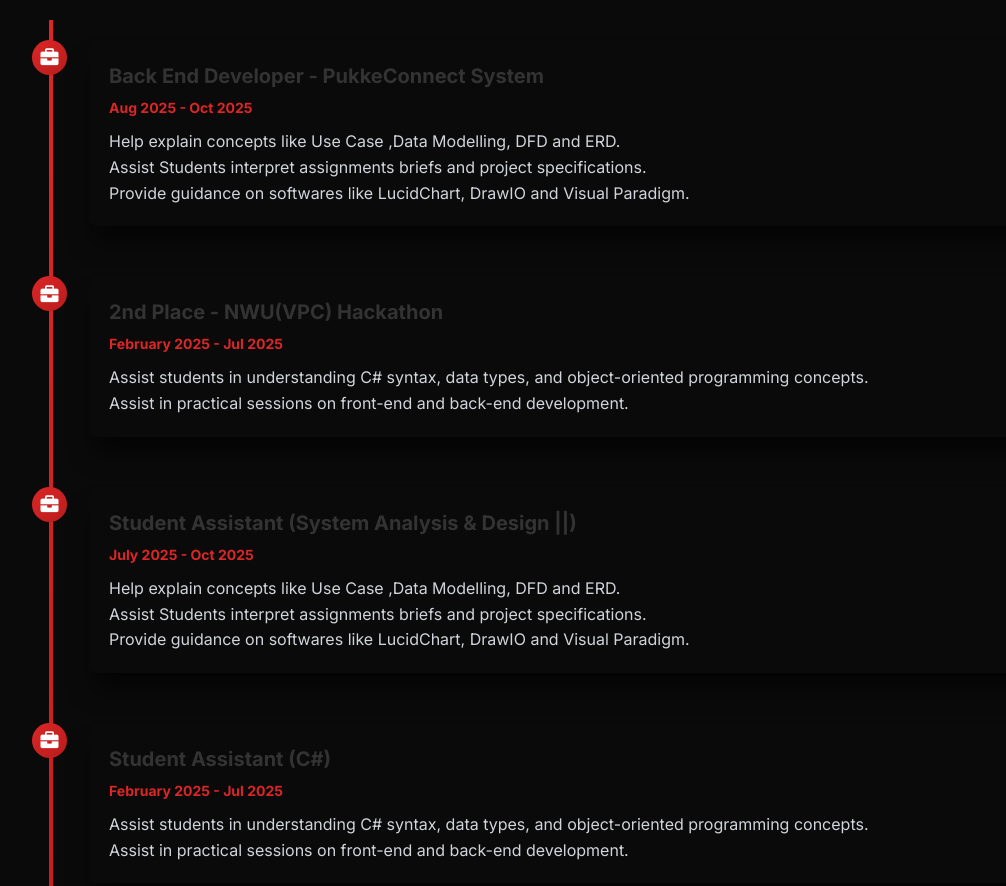
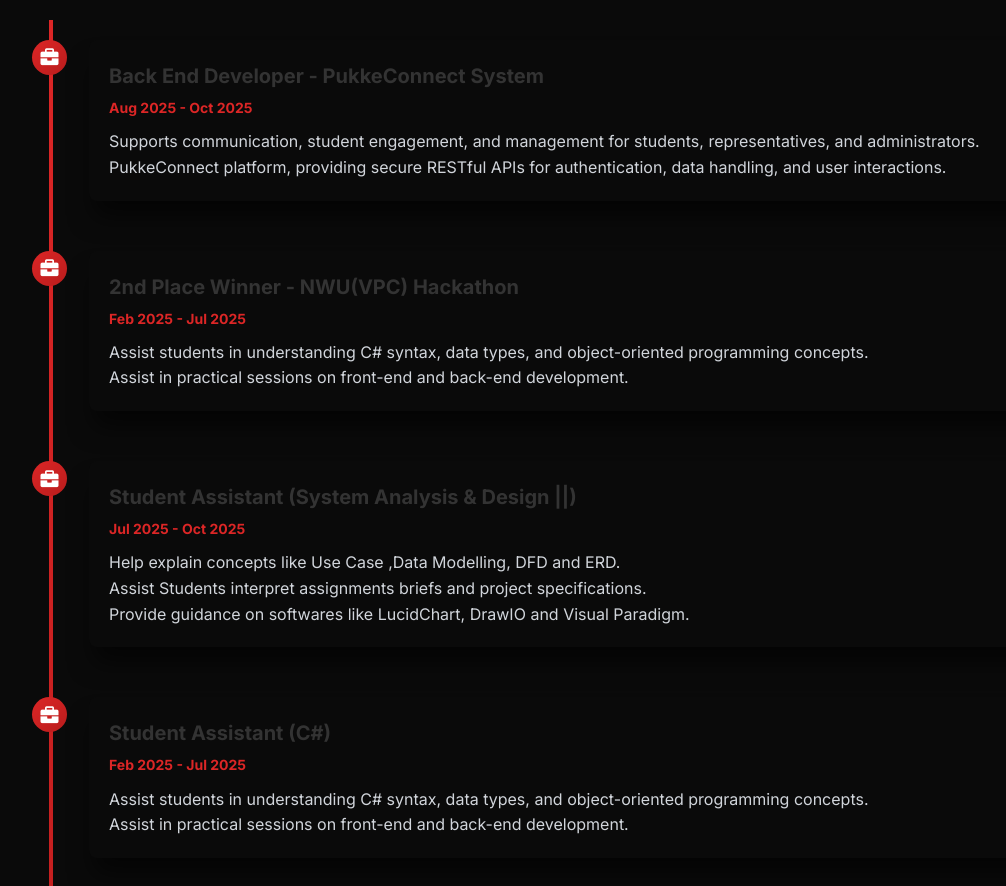
Before and after one commit to Tebogo17/Portfolio-Website, a plain HTML site: page index.html in a window 1280 px wide. Shown: the part 5300-6186 px from the top of the page, without its empty margins (99-1105 px from the left). Drawn offline with nearby package versions, Linux system fonts and the light colour scheme.

Commit message:
Updating portfolio wesite

```diff
--- a/index.html
+++ b/index.html
@@ -665,9 +665,8 @@
                     <div class="timeline-content">
                         <h3>Back End Developer - PukkeConnect System</h3>
                         <span class="timeline-date">Aug 2025 - Oct 2025</span>
-                        <p>Help explain concepts like Use Case ,Data Modelling, DFD and ERD.</p>
-                        <p>Assist Students interpret assignments briefs and project specifications.</p>
-                        <p>Provide guidance on softwares like LucidChart, DrawIO and Visual Paradigm.</p>
+                        <p>Supports communication, student engagement, and management for students, representatives, and administrators.</p>
+                        <p>PukkeConnect platform, providing secure RESTful APIs for authentication, data handling, and user interactions.</p>
                     </div>
                 </div>
                  <div class="timeline-item">
@@ -675,8 +674,8 @@
                         <i class="fas fa-briefcase"></i>
                     </div>
                     <div class="timeline-content">
-                        <h3>2nd Place - NWU(VPC) Hackathon</h3>
-                        <span class="timeline-date">February 2025 - Jul 2025</span>
+                        <h3>2nd Place Winner - NWU(VPC) Hackathon</h3>
+                        <span class="timeline-date">Feb 2025 - Jul 2025</span>
                         <p>Assist students in understanding C# syntax, data types, and object-oriented programming concepts.</p>
                         <p>Assist in practical sessions on front-end and back-end development.</p>
                     </div>
@@ -687,7 +686,7 @@
                     </div>
                     <div class="timeline-content">
                         <h3>Student Assistant (System Analysis & Design ||)</h3>
-                        <span class="timeline-date">July 2025 - Oct 2025</span>
+                        <span class="timeline-date">Jul 2025 - Oct 2025</span>
                         <p>Help explain concepts like Use Case ,Data Modelling, DFD and ERD.</p>
                         <p>Assist Students interpret assignments briefs and project specifications.</p>
                         <p>Provide guidance on softwares like LucidChart, DrawIO and Visual Paradigm.</p>
@@ -700,7 +699,7 @@
                     </div>
                     <div class="timeline-content">
                         <h3>Student Assistant (C#)</h3>
-                        <span class="timeline-date">February 2025 - Jul 2025</span>
+                        <span class="timeline-date">Feb 2025 - Jul 2025</span>
                         <p>Assist students in understanding C# syntax, data types, and object-oriented programming concepts.</p>
                         <p>Assist in practical sessions on front-end and back-end development.</p>
                     </div>
@@ -825,7 +824,7 @@
                 </form>
             </div>
             <div class="footer-content">
-                <p>&copy; 2024 Mashabane Tebogo Nelson. All rights reserved.</p>
+                <p>&copy; 2025 Mashabane Tebogo Nelson. All rights reserved.</p>
 
             </div>
         </div>
--- a/styles.css
+++ b/styles.css
@@ -1073,3 +1073,9 @@ section {
     padding: 0 15px;
   }
 }
+.footer-content p {
+  text-align: center;
+  color: var(--text-secondary);
+  font-size: 14px;
+  margin-top: 20px;
+}
```
